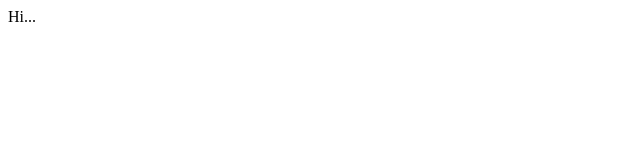
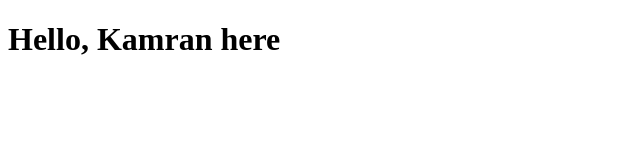
Before and after one commit to kamranferoz/covidBootCamp2020, a plain HTML site: page index.html in a window 1280 px wide. Shown: the whole page, without its empty margins (0-640 px from the left). Drawn offline with Linux system fonts and the light colour scheme.

Commit message:
Update index.html

```diff
--- a/index.html
+++ b/index.html
@@ -4,6 +4,6 @@
 	<title>Testing on Github</title>
 </head>
 <body>
-Hi...
+<h1>Hello, Kamran here</h1>
 </body>
 </html>
```
